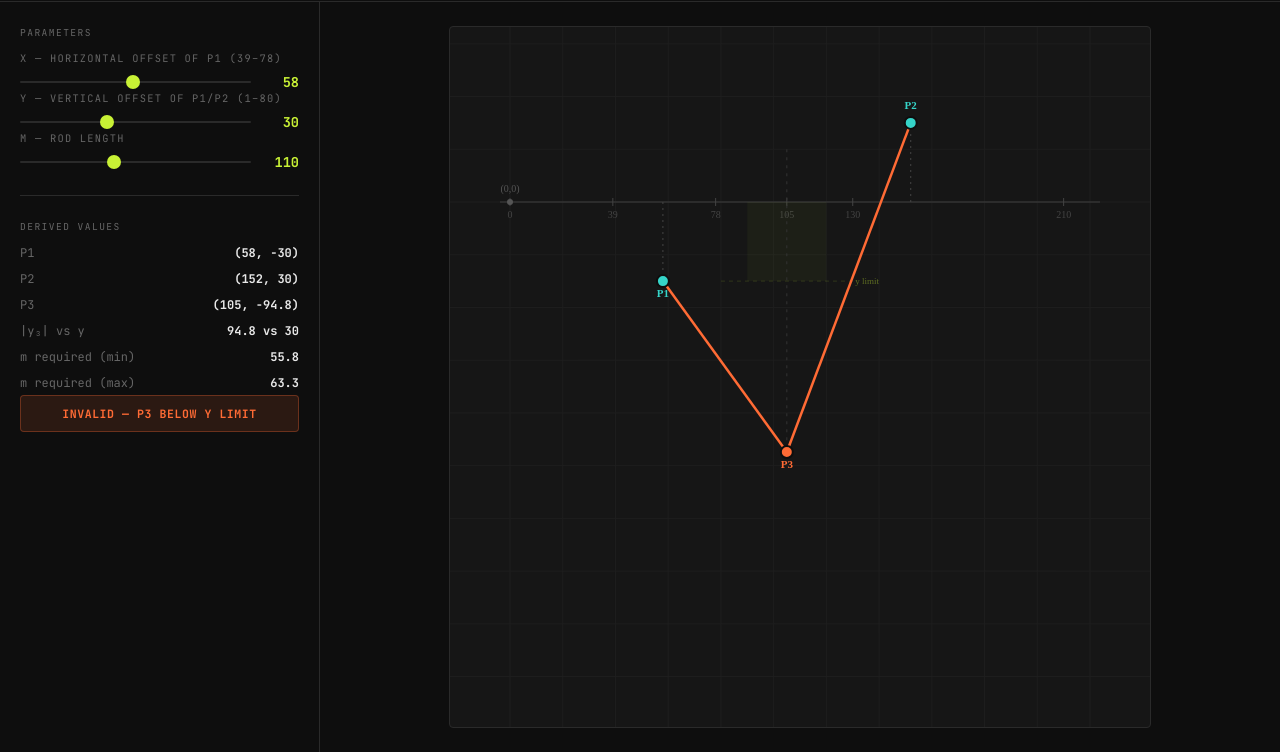
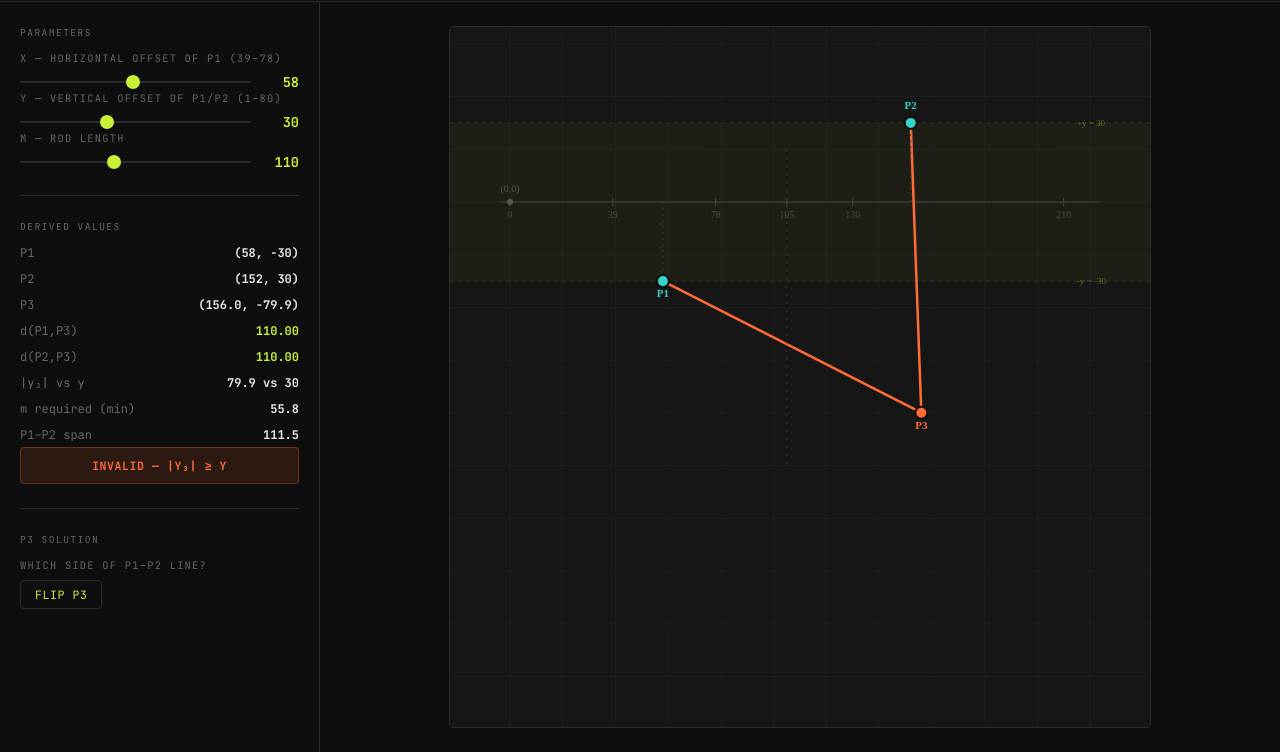
Before and after one commit to CapSap/toolbox-v1, a plain HTML site: page linkage.html in a window 1280 px wide. Shown: the part 66-818 px from the top of the page. Drawn offline with Linux system fonts and the light colour scheme.

Commit message:
not sure

```diff
--- a/linkage.html
+++ b/linkage.html
@@ -223,6 +223,14 @@
         <span class="value" id="p3out">—</span>
       </div>
       <div class="readout-row">
+        <span class="label">d(P1,P3)</span>
+        <span class="value" id="d1out" style="color: var(--accent);">—</span>
+      </div>
+      <div class="readout-row">
+        <span class="label">d(P2,P3)</span>
+        <span class="value" id="d2out" style="color: var(--accent);">—</span>
+      </div>
+      <div class="readout-row">
         <span class="label">|y₃| vs y</span>
         <span class="value" id="depthout">—</span>
       </div>
@@ -231,12 +239,24 @@
         <span class="value" id="mminout">—</span>
       </div>
       <div class="readout-row">
-        <span class="label">m required (max)</span>
+        <span class="label">P1–P2 span</span>
         <span class="value" id="mmaxout">—</span>
       </div>
     </div>
 
     <div class="status ok" id="status">VALID</div>
+  </div>
+
+  <div class="divider"></div>
+
+  <div>
+    <div class="section-title">P3 solution</div>
+    <div class="control-group">
+      <label>Which side of P1–P2 line?</label>
+      <div class="slider-row">
+        <button id="sideBtn" style="background: none; border: 1px solid var(--border); color: var(--accent); font-family: inherit; font-size: 0.72rem; padding: 6px 14px; border-radius: 4px; cursor: pointer; letter-spacing: 0.05em;">FLIP P3</button>
+      </div>
+    </div>
   </div>
 </div>
 
@@ -247,6 +267,12 @@
 <script>
 const canvas = document.getElementById('c');
 const ctx = canvas.getContext('2d');
+
+let p3Sign = -1;
+document.getElementById('sideBtn').addEventListener('click', () => {
+  p3Sign *= -1;
+  update();
+});
 
 const sliders = { x: document.getElementById('x'), y: document.getElementById('y'), m: document.getElementById('m') };
 const vals = { x: document.getElementById('xval'), y: document.getElementById('yval'), m: document.getElementById('mval') };
@@ -262,14 +288,38 @@ function getVals() {
 function compute({ x, y, m }) {
   const P1 = { x: x, y: -y };
   const P2 = { x: 210 - x, y: y };
-  const x3 = 105;
-  const inner = m * m - (105 - x) * (105 - x) - y * y;
-  const valid = inner >= 0;
-  const y3 = valid ? -Math.sqrt(inner) : null;
-  const mMin = Math.sqrt((105 - x) ** 2 + y ** 2);
-  const mMax = Math.sqrt((105 - x) ** 2 + 2 * y * y);
-  const constraint = valid ? (Math.abs(y3) < y) : false;
-  return { P1, P2, P3: valid ? { x: x3, y: y3 } : null, mMin, mMax, valid, constraint, y };
+
+  // Midpoint of P1-P2
+  const mx = 105;  // always (x + 210-x)/2
+  const my = 0;    // always (-y + y)/2
+
+  // Half-distance between P1 and P2
+  const dx = P2.x - P1.x;  // 210 - 2x
+  const dy = P2.y - P1.y;  // 2y
+  const halfD = Math.sqrt(dx * dx + dy * dy) / 2;
+
+  const valid = m >= halfD;
+  if (!valid) {
+    return { P1, P2, P3: null, mMin: halfD, mMax: halfD, valid: false, constraint: false, y };
+  }
+
+  // Perpendicular direction to P1-P2 (normalised)
+  const perpX = -dy / (2 * halfD);
+  const perpY = dx / (2 * halfD);
+
+  // Distance from midpoint along perpendicular
+  const h = Math.sqrt(m * m - halfD * halfD);
+
+  // Two solutions — p3Sign controls which side of P1-P2 line
+  const sign = p3Sign;
+  const P3 = {
+    x: mx + sign * h * perpX,
+    y: my + sign * h * perpY
+  };
+
+  const constraint = Math.abs(P3.y) < y;
+
+  return { P1, P2, P3, mMin: halfD, mMax: null, valid: true, constraint, y, h, halfD };
 }
 
 function draw(data) {
@@ -310,20 +360,28 @@ function draw(data) {
     ctx.fillText(v, tx(v), ty(0) + 16);
   });
 
-  // y constraint band (shaded region showing valid P3 zone)
+  // y constraint band (shaded region showing valid P3 zone: -y to +y, full width)
   if (valid && P3) {
     const yLimit = data.y;
     ctx.fillStyle = 'rgba(200,241,53,0.04)';
-    ctx.fillRect(tx(90), ty(0), tx(120) - tx(90), ty(-yLimit) - ty(0));
+    const bandTop = ty(yLimit);
+    const bandBot = ty(-yLimit);
+    ctx.fillRect(0, bandTop, W, bandBot - bandTop);
+
     ctx.strokeStyle = 'rgba(200,241,53,0.15)';
     ctx.setLineDash([4, 4]);
     ctx.lineWidth = 1;
-    ctx.beginPath(); ctx.moveTo(tx(80), ty(-yLimit)); ctx.lineTo(tx(130), ty(-yLimit)); ctx.stroke();
+    // +y line
+    ctx.beginPath(); ctx.moveTo(0, ty(yLimit)); ctx.lineTo(W, ty(yLimit)); ctx.stroke();
+    // -y line
+    ctx.beginPath(); ctx.moveTo(0, ty(-yLimit)); ctx.lineTo(W, ty(-yLimit)); ctx.stroke();
     ctx.setLineDash([]);
+
     ctx.fillStyle = 'rgba(200,241,53,0.4)';
     ctx.font = '9px JetBrains Mono';
     ctx.textAlign = 'left';
-    ctx.fillText('y limit', tx(131), ty(-yLimit) + 3);
+    ctx.fillText('+y = ' + yLimit, tx(215), ty(yLimit) + 3);
+    ctx.fillText('-y = -' + yLimit, tx(215), ty(-yLimit) + 3);
   }
 
   if (!valid) {
@@ -404,20 +462,31 @@ function update() {
   document.getElementById('p1out').textContent = `(${v.x}, ${-v.y})`;
   document.getElementById('p2out').textContent = `(${210 - v.x}, ${v.y})`;
   document.getElementById('p3out').textContent = data.valid && data.P3
-    ? `(105, ${data.P3.y.toFixed(1)})`
+    ? `(${data.P3.x.toFixed(1)}, ${data.P3.y.toFixed(1)})`
     : 'm too short';
+
+  if (data.valid && data.P3) {
+    const d1 = Math.sqrt((data.P3.x - data.P1.x) ** 2 + (data.P3.y - data.P1.y) ** 2);
+    const d2 = Math.sqrt((data.P3.x - data.P2.x) ** 2 + (data.P3.y - data.P2.y) ** 2);
+    document.getElementById('d1out').textContent = d1.toFixed(2);
+    document.getElementById('d2out').textContent = d2.toFixed(2);
+  } else {
+    document.getElementById('d1out').textContent = '—';
+    document.getElementById('d2out').textContent = '—';
+  }
+
   document.getElementById('depthout').textContent = data.valid && data.P3
     ? `${Math.abs(data.P3.y).toFixed(1)} vs ${v.y}`
     : '—';
   document.getElementById('mminout').textContent = data.mMin.toFixed(1);
-  document.getElementById('mmaxout').textContent = data.mMax.toFixed(1);
+  document.getElementById('mmaxout').textContent = data.valid && data.halfD ? (data.halfD * 2).toFixed(1) : '—';
 
   const status = document.getElementById('status');
   if (!data.valid) {
     status.textContent = 'M TOO SHORT — P3 UNREACHABLE';
     status.className = 'status warn';
   } else if (!data.constraint) {
-    status.textContent = 'INVALID — P3 BELOW Y LIMIT';
+    status.textContent = 'INVALID — |y₃| ≥ y';
     status.className = 'status warn';
   } else {
     status.textContent = 'VALID — CONSTRAINT SATISFIED';
```
